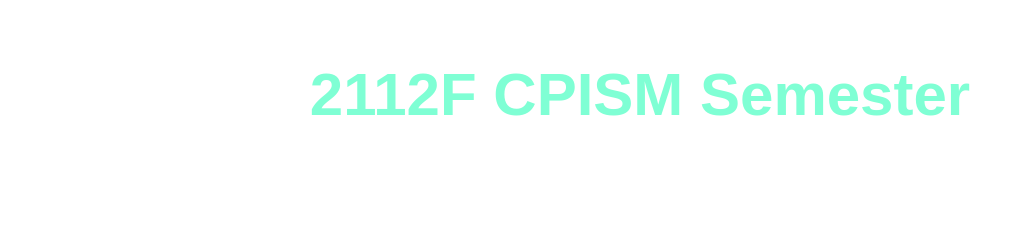
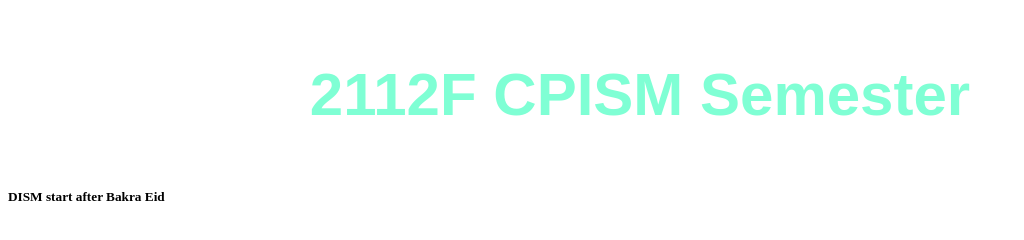
Before and after one commit to Mirza014/testing, a plain HTML site: page index.html in a window 1280 px wide. Shown: the whole page, without its empty margins (0-1024 px from the left). Drawn offline with Linux system fonts and the light colour scheme.

Commit message:
Update index.html

```diff
--- a/index.html
+++ b/index.html
@@ -12,5 +12,8 @@
 
 
     <h3>2112F CPISM Semester</h3>
+
+
+    <h5>DISM start after Bakra Eid </h5>
 </body>
 </html>
```
